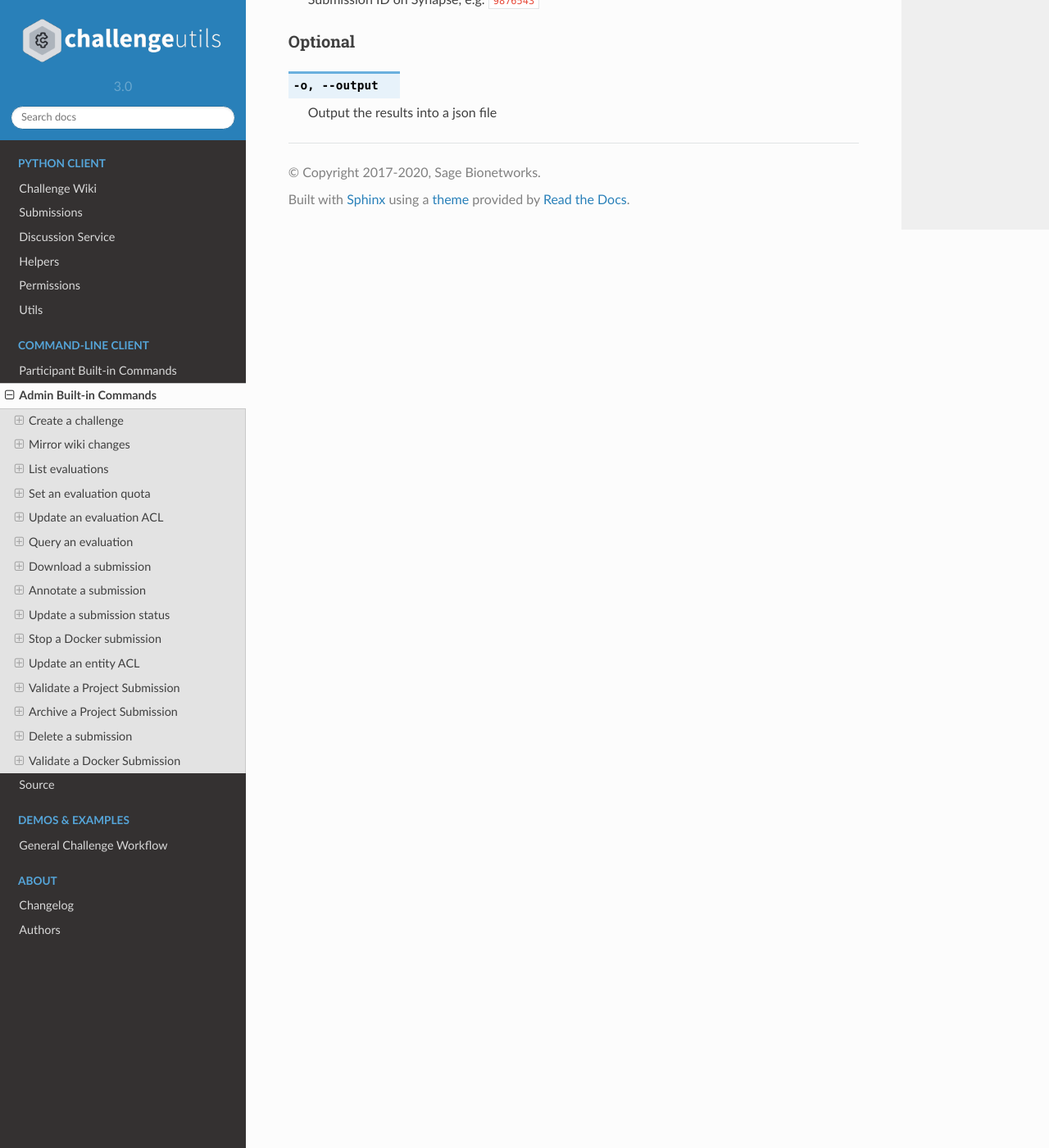
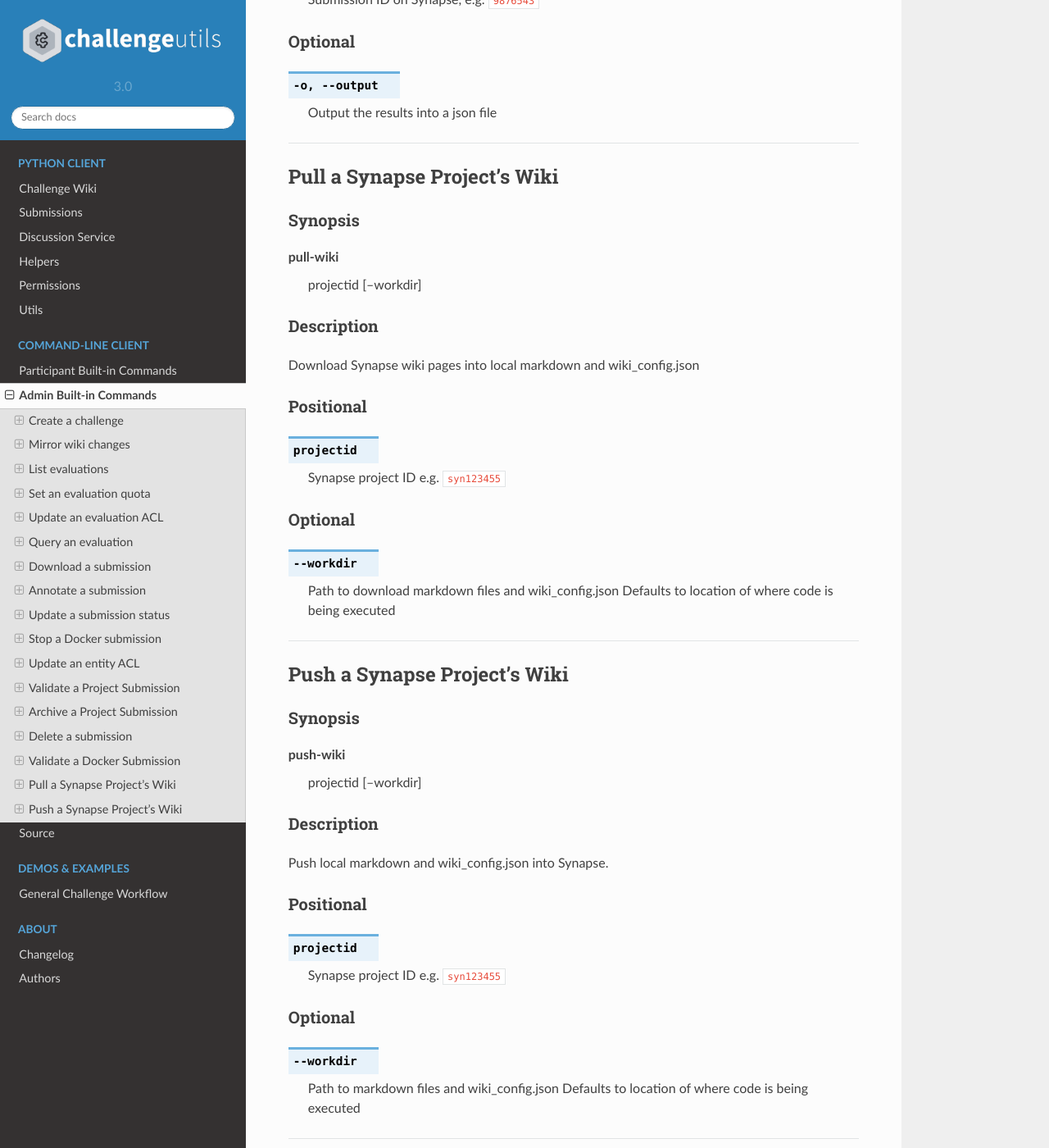
Before and after one commit to Sage-Bionetworks/challengeutils, a Sphinx documentation site: the page built from docs/client/admin.rst, in a window 1280 px wide and 1400 px high, scrolled down 10639 px. Shown: the whole window at 82% size. Built offline with Sphinx 7.4.7 and the Read the Docs theme 2.0.0, drawn with Linux system fonts in a browser that asks for light colours.

Commit message:
Add docs

```diff
--- a/docs/client/admin.rst
+++ b/docs/client/admin.rst
@@ -599,3 +599,71 @@
 .. cmdoption:: -o, --output
 
     Output the results into a json file
+
+
+-------
+
+Pull a Synapse Project's Wiki
+-----------------------------
+
+Synopsis
+^^^^^^^^
+
+pull-wiki
+    projectid [--workdir]
+
+Description
+^^^^^^^^^^^
+
+Download Synapse wiki pages into local markdown and wiki_config.json
+
+Positional
+^^^^^^^^^^
+
+.. program:: challengeutils pull-wiki
+
+.. cmdoption:: projectid
+
+    Synapse project ID e.g. ``syn123455``
+
+Optional
+^^^^^^^^
+
+.. cmdoption:: --workdir
+
+    Path to download markdown files and wiki_config.json
+    Defaults to location of where code is being executed
+
+
+-------
+
+Push a Synapse Project's Wiki
+-----------------------------
+
+Synopsis
+^^^^^^^^
+
+push-wiki
+    projectid [--workdir]
+
+Description
+^^^^^^^^^^^
+
+Push local markdown and wiki_config.json into Synapse.
+
+Positional
+^^^^^^^^^^
+
+.. program:: challengeutils push-wiki
+
+.. cmdoption:: projectid
+
+    Synapse project ID e.g. ``syn123455``
+
+Optional
+^^^^^^^^
+
+.. cmdoption:: --workdir
+
+    Path to markdown files and wiki_config.json
+    Defaults to location of where code is being executed
--- a/docs/client/source.rst
+++ b/docs/client/source.rst
@@ -25,7 +25,8 @@
         command_download_submission, command_annotate_submission_with_json,
         command_change_status, command_kill_docker_over_quota,
         command_set_entity_acl, command_validate_project, command_archive_project,
-        command_delete_submission, command_validate_docker
+        command_delete_submission, command_validate_docker,
+        command_push_wiki, command_pull_wiki, command_validate_wiki
     :undoc-members:
     :show-inheritance:
     :noindex:
```
Also changed, not shown: 1 other file.
